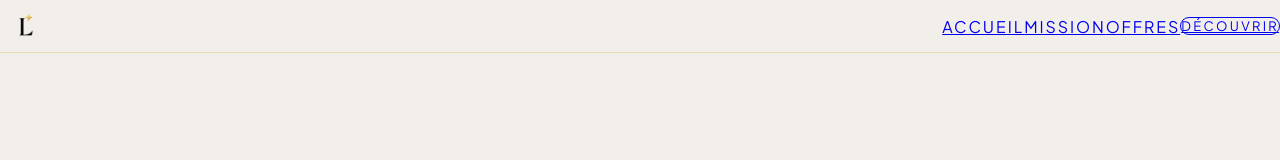
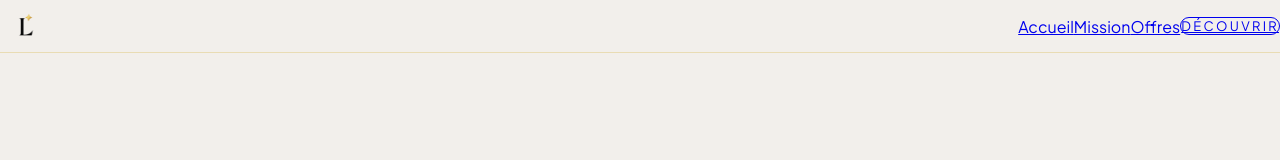
Before and after one commit to solalchetrit/loomina, a Next.js app: page / in a window 1280 px wide. Shown: the top 160 px of the page. Built offline with nearby package versions, Linux system fonts and the light colour scheme.

Commit message:
Refine header navigation styling

```diff
--- a/components/Header.tsx
+++ b/components/Header.tsx
@@ -26,7 +26,10 @@ export default function Header() {
                     />
                 </Link>
 
-                <nav className="flex flex-1 flex-wrap items-center justify-end gap-6 text-xs font-semibold uppercase tracking-[0.12em] text-black">
+                <nav
+                    className="flex flex-1 flex-wrap items-center justify-end gap-x-10 gap-y-4 text-sm font-medium text-black"
+                    style={{ fontFamily: "var(--font-plus-jakarta-sans)" }}
+                >
                     {NAV_LINKS.map((item) => {
                         const isActive = pathname === item.href;
 
@@ -34,8 +37,8 @@ export default function Header() {
                             <Link
                                 key={item.href}
                                 href={item.href}
-                                className={`transition-colors ${
-                                    isActive ? "text-black" : "text-black/60 hover:text-black"
+                                className={`rounded-full px-3 py-2 transition-colors ${
+                                    isActive ? "text-black" : "text-black/70 hover:text-black"
                                 }`}
                             >
                                 {item.label}
```
